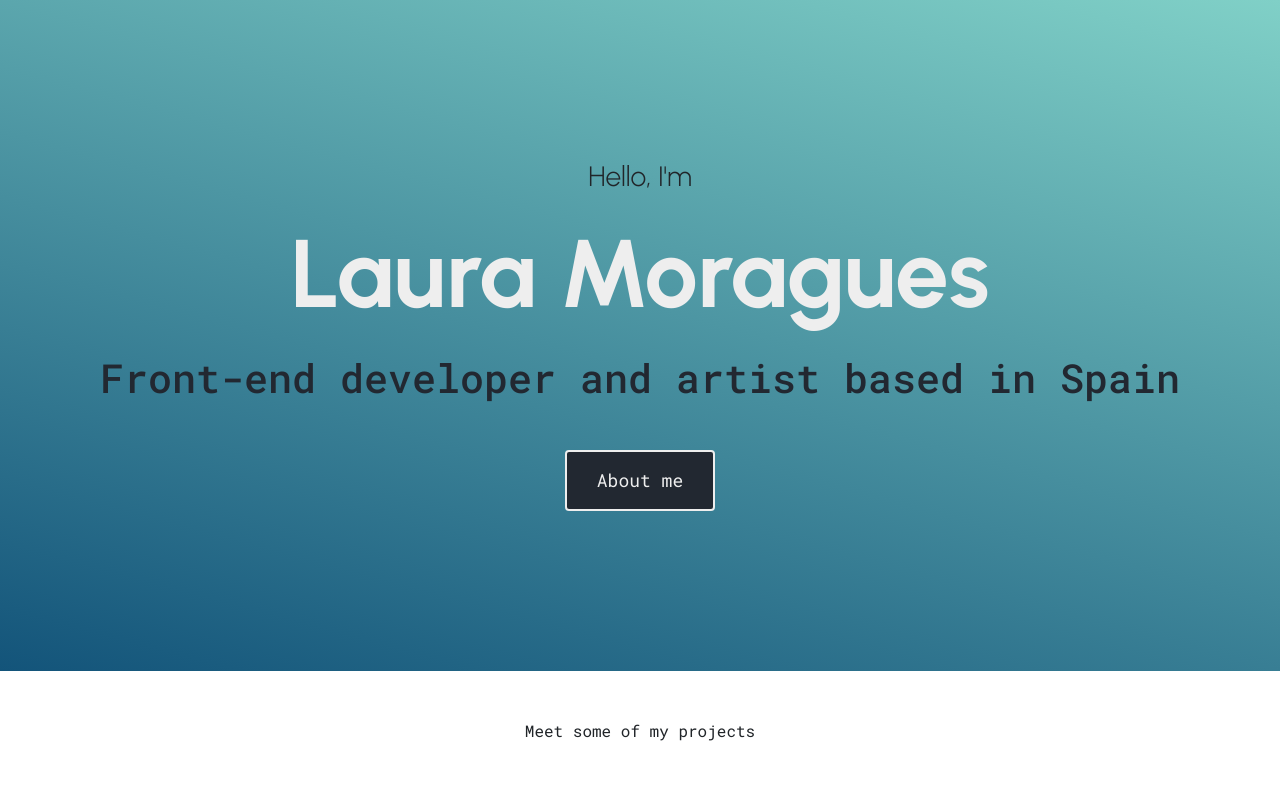
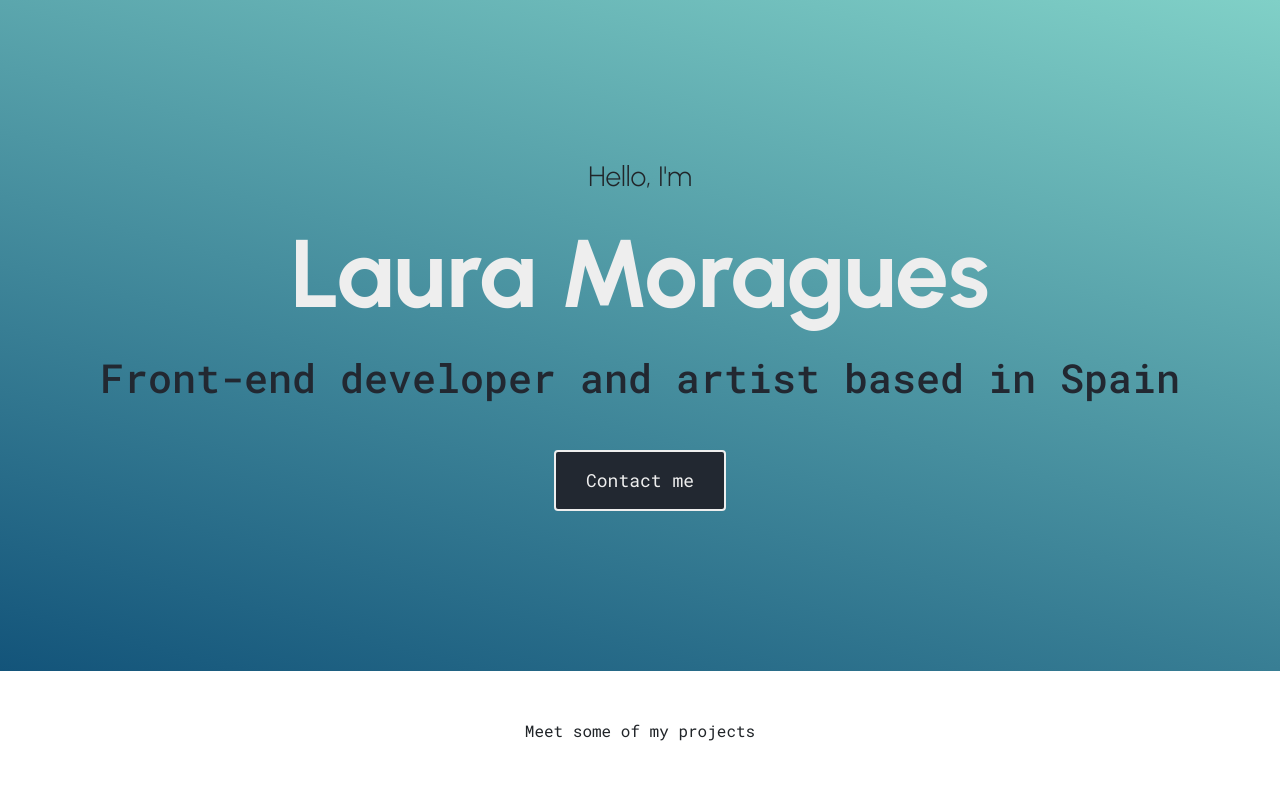
Before and after one commit to llmh3624/portfolio-project, a plain HTML site: page index.html in a window 1280 px wide. Shown: the top 789 px of the page. Drawn offline with nearby package versions, Linux system fonts and the light colour scheme.

Commit message:
Update index.html

```diff
--- a/index.html
+++ b/index.html
@@ -38,7 +38,7 @@
       <h1>Laura Moragues</h1>
       <h2 class="mb-5">Front-end developer and artist based in Spain</h2>
       <div>
-        <a href="/about.html" class="btn btn-branding">About me</a>
+        <a href="#" class="btn btn-branding">Contact me</a>
       </div>
     </div>
 
```
